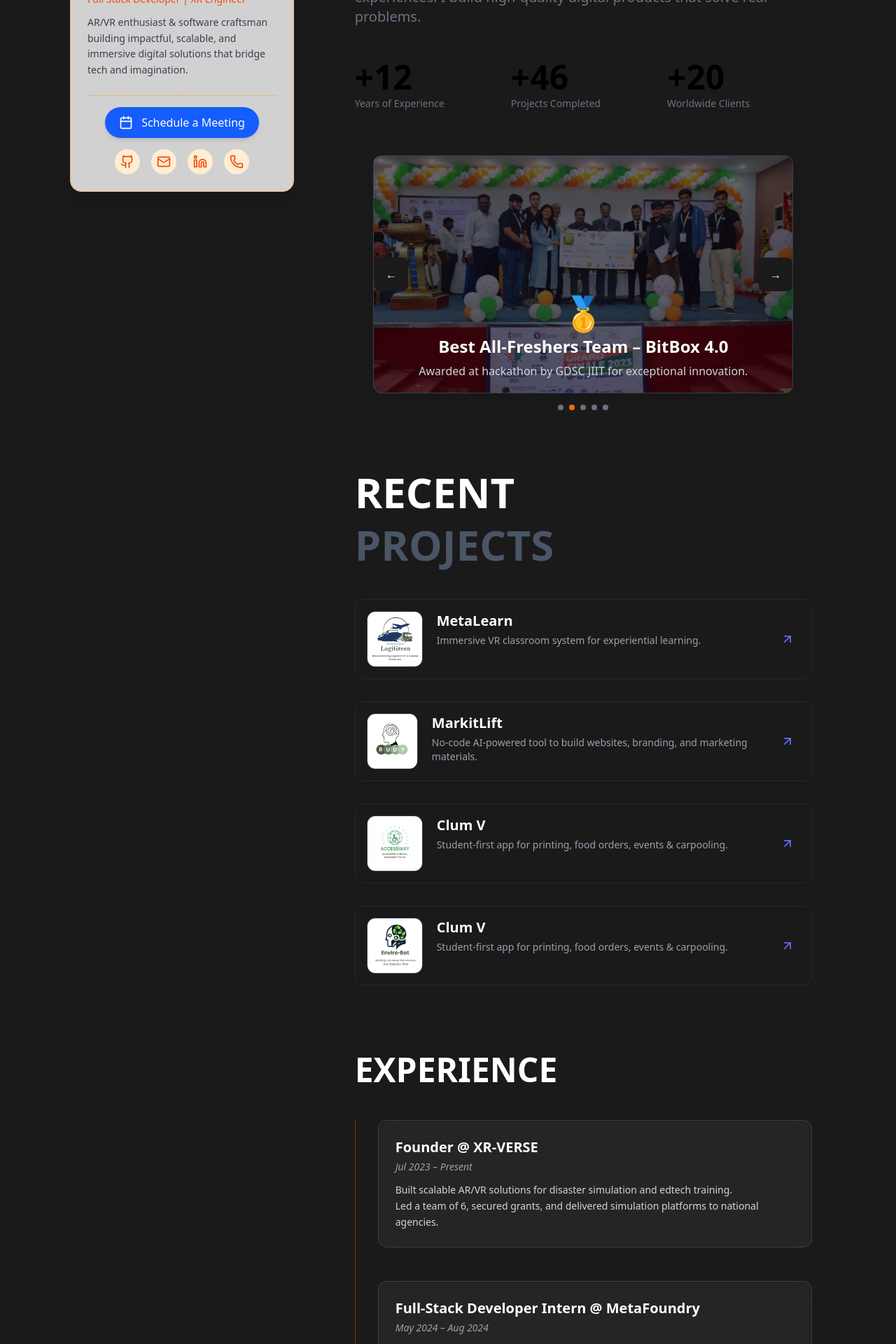
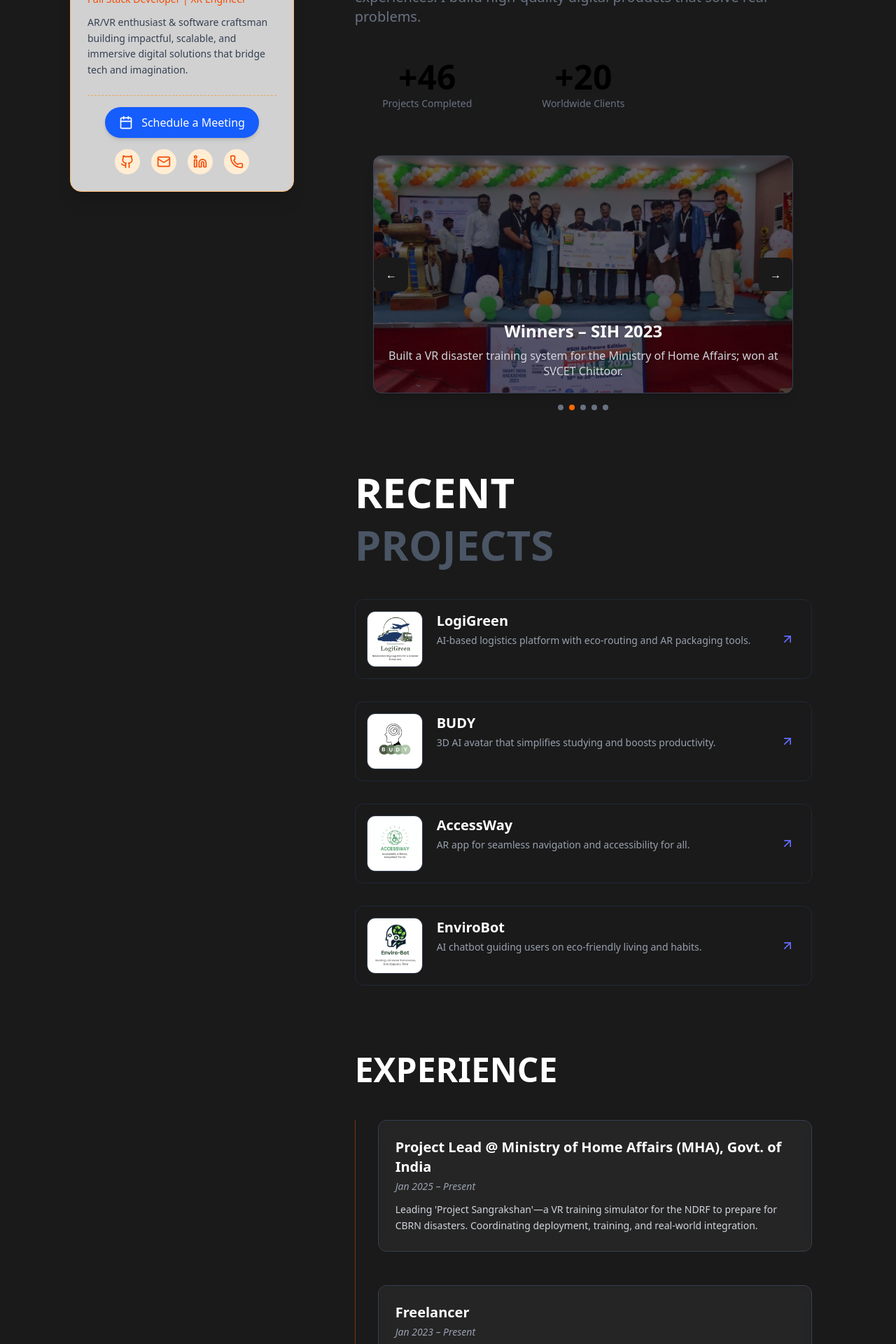
Before and after one commit to SagarTeotia1/Portfolio, a React (Vite) app: page / in a window 1280 px wide. Shown: the part 360-2280 px from the top of the page at 70% size. Built offline with nearby package versions, Linux system fonts and the light colour scheme.

Commit message:
comit  final

```diff
--- a/src/components/Awards.jsx
+++ b/src/components/Awards.jsx
@@ -2,41 +2,32 @@
 
 const awards = [
   {
-    icon: '🏆',
-    title: 'Winner – Smart India Hackathon (SIH) 2023',
-    desc: 'Developed a defense training system recognized at national level.',
+    title: 'Bronze – World Gov Summit 2025, Dubai',
+    desc: 'Honored globally for our AR+AI solution aiding the differently-abled under the M-Gov GovTech Awards.',
     bg: '/assets/Award1.jpeg',
   },
-
   {
-    icon: '🥇',
-    title: 'Best All-Freshers Team – BitBox 4.0',
-    desc: 'Awarded at hackathon by GDSC JIIT for exceptional innovation.',
+    title: 'Winners – SIH 2023',
+    desc: 'Built a VR disaster training system for the Ministry of Home Affairs; won at SVCET Chittoor.',
     bg: '/assets/Award2.jpeg',
   },
-
   {
-    icon: '🎖️',
-    title: 'Finalist – Solve for Tomorrow Challenge 2024',
-    desc: "Selected among top entries in Samsung's prestigious tech innovation challenge.",
+    title: 'Top Idea – IDE Bootcamp 2024',
+    desc: 'XR Labs stood out for immersive metaverse solutions across EdTech and sustainability domains.',
     bg: '/assets/Award3.jpeg',
   },
-
   {
-    icon: '🚀',
-    title: '2nd Place – Startup Pitchathon @ MAIT',
-    desc: 'Recognized for impactful startup idea by Startup Sphere.',
+    title: 'Best Freshers Team – BitBox 4.0',
+    desc: 'Won for creating an innovative Metaverse EdTech platform at GDSC-JIIT’s national hackathon.',
     bg: '/assets/Award4.jpeg',
   },
-
   {
-    icon: '🚀',
-    title: '2nd Place – Startup Pitchathon @ MAIT',
-    desc: 'Recognized for impactful startup idea by Startup Sphere.',
+    title: '2nd Place – XR-VERSE @ MAIT',
+    desc: 'Recognized at Startup Sphere Pitchathon for impactful AR/VR startup with real-world use cases.',
     bg: '/assets/Award5.jpeg',
   },
+];
 
-];
 
 export default function AwardsScroller() {
   const [current, setCurrent] = useState(0);
--- a/src/components/Contact.jsx
+++ b/src/components/Contact.jsx
@@ -57,10 +57,13 @@
 <button
   type="submit"
   disabled={state.submitting}
-        className="bg-blue-600 hover:bg-blue-700 text-white font-semibold py-2.5 rounded-full transition-all duration-300 disabled:opacity-60"
+  className="!bg-orange-500 text-white border border-orange-600 shadow-md font-semibold py-2.5 px-6 rounded-full transition-all duration-300 disabled:opacity-60 dark:!bg-orange-500"
 >
   {state.submitting ? 'Sending...' : 'Send Message'}
 </button>
+
+
+
     </form>
   </div>
 </section>
--- a/src/components/Experience.jsx
+++ b/src/components/Experience.jsx
@@ -2,14 +2,14 @@
 
 const experiences = [
   {
-    role: 'Founder @ XR-VERSE',
-    time: 'Jul 2023 – Present',
-    desc: `Built scalable AR/VR solutions for disaster simulation and edtech training.\nLed a team of 6, secured grants, and delivered simulation platforms to national agencies.`,
+    role: 'Project Lead @ Ministry of Home Affairs (MHA), Govt. of India',
+    time: 'Jan 2025 – Present',
+    desc: `Leading 'Project Sangrakshan'—a VR training simulator for the NDRF to prepare for CBRN disasters. Coordinating deployment, training, and real-world integration.`,
   },
   {
-    role: 'Full-Stack Developer Intern @ MetaFoundry',
-    time: 'May 2024 – Aug 2024',
-    desc: `Developed internal tools using React and FastAPI. Deployed scalable microservices,\nimplemented CI/CD pipelines, and collaborated with the design team for better UX.`,
+    role: 'Freelancer',
+    time: 'Jan 2023 – Present',
+    desc: `Delivered 20+ projects including SaaS dashboards, XR demos, and e-commerce apps. Built custom solutions for startups across India using MERN, Unity, and Firebase.`,
   },
 ];
 
--- a/src/components/HeroSection.jsx
+++ b/src/components/HeroSection.jsx
@@ -21,26 +21,22 @@
       </p>
 
       {/* Stats - Always 3 Columns */}
-      <div className="grid grid-cols-3 gap-4 mt-12 w-full max-w-4xl">
-        <div className="text-center sm:text-left">
-          <p className="text-4xl md:text-5xl font-extrabold text-black dark:text-white">+12</p>
-          <p className="text-xs md:text-sm mt-1 text-gray-500 dark:text-gray-400">
-            Years of Experience
-          </p>
-        </div>
-        <div className="text-center sm:text-left">
+<div className="w-full flex justify-center">
+  <div className="grid grid-cols-2 sm:grid-cols-3 gap-4 mt-12 w-full max-w-4xl text-center">
+    <div>
       <p className="text-4xl md:text-5xl font-extrabold text-black dark:text-white">+46</p>
       <p className="text-xs md:text-sm mt-1 text-gray-500 dark:text-gray-400">
         Projects Completed
       </p>
     </div>
-        <div className="text-center sm:text-left">
+    <div>
       <p className="text-4xl md:text-5xl font-extrabold text-black dark:text-white">+20</p>
       <p className="text-xs md:text-sm mt-1 text-gray-500 dark:text-gray-400">
         Worldwide Clients
       </p>
     </div>
   </div>
+</div>
     </section>
   );
 }
--- a/src/components/Projects.jsx
+++ b/src/components/Projects.jsx
@@ -2,29 +2,29 @@
 import { ArrowUpRight } from "lucide-react";
 
 const sampleProjects = [
-  {
-    title: "MetaLearn",
-    desc: "Immersive VR classroom system for experiential learning.",
+{
+    title: "LogiGreen",
+    desc: "AI-based logistics platform with eco-routing and AR packaging tools.",
     image: "/assets/Project 1.png",
-    link: "#",
+    link: "https://youtu.be/EEmv-fYzNZU?si=Wr7dGlvmv3NbalvS",
   },
   {
-    title: "MarkitLift",
-    desc: "No-code AI-powered tool to build websites, branding, and marketing materials.",
+    title: "BUDY",
+    desc: "3D AI avatar that simplifies studying and boosts productivity.",
     image: "/assets/Project 2.png",
-    link: "#",
+    link: "https://youtu.be/GvhJQdqotU0?si=TrhE88AYgvRAEgfK",
   },
   {
-    title: "Clum V",
-    desc: "Student-first app for printing, food orders, events & carpooling.",
+    title: "AccessWay",
+    desc: "AR app for seamless navigation and accessibility for all.",
     image: "/assets/Project 3.png",
-    link: "#",
+    link: "https://youtu.be/4eZ0nuKH_H0?si=_XQMpD4CfBUJ_gTW",
   },
-    {
-    title: "Clum V",
-    desc: "Student-first app for printing, food orders, events & carpooling.",
+  {
+    title: "EnviroBot",
+    desc: "AI chatbot guiding users on eco-friendly living and habits.",
     image: "/assets/Project 4.png",
-    link: "#",
+    link: "https://youtu.be/cw-wSKh8j0U?si=ixmgv_NyxyxA5cmh",
   },
 ];
 
```
Lines whose indentation alone changed are shown as unchanged.
